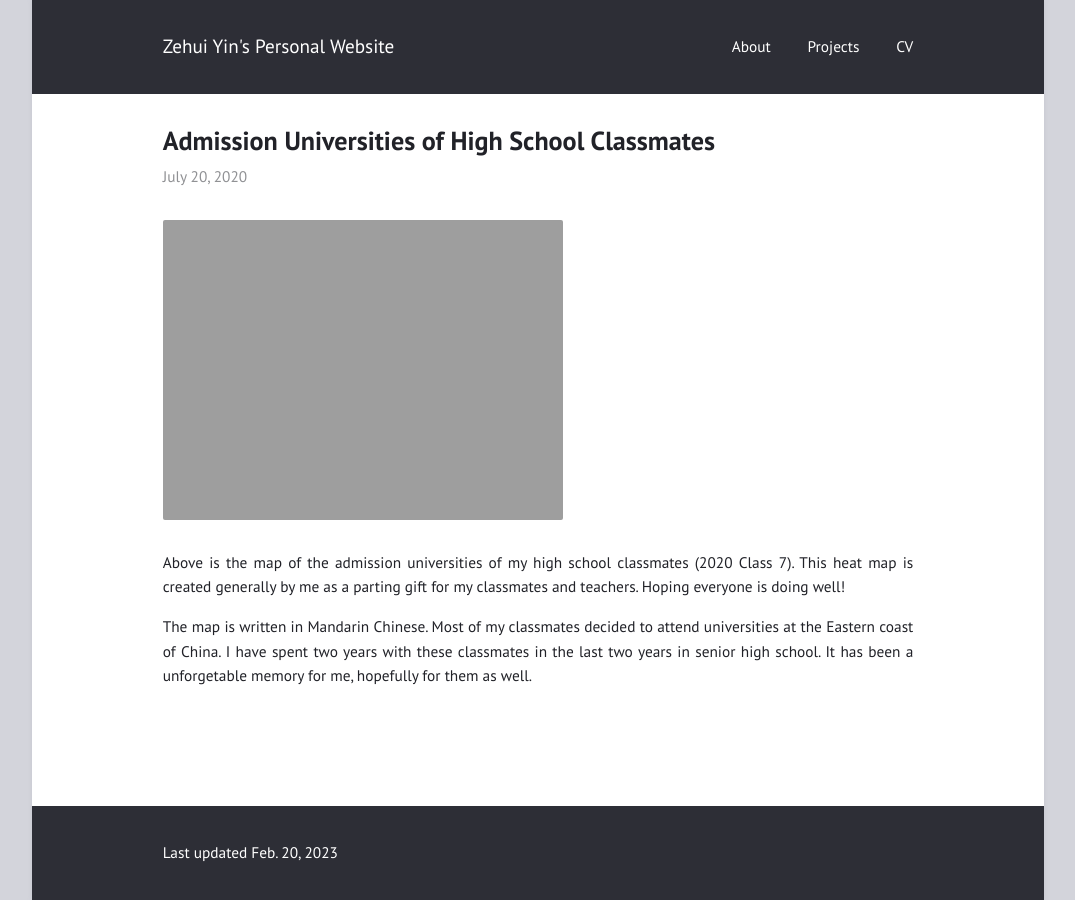
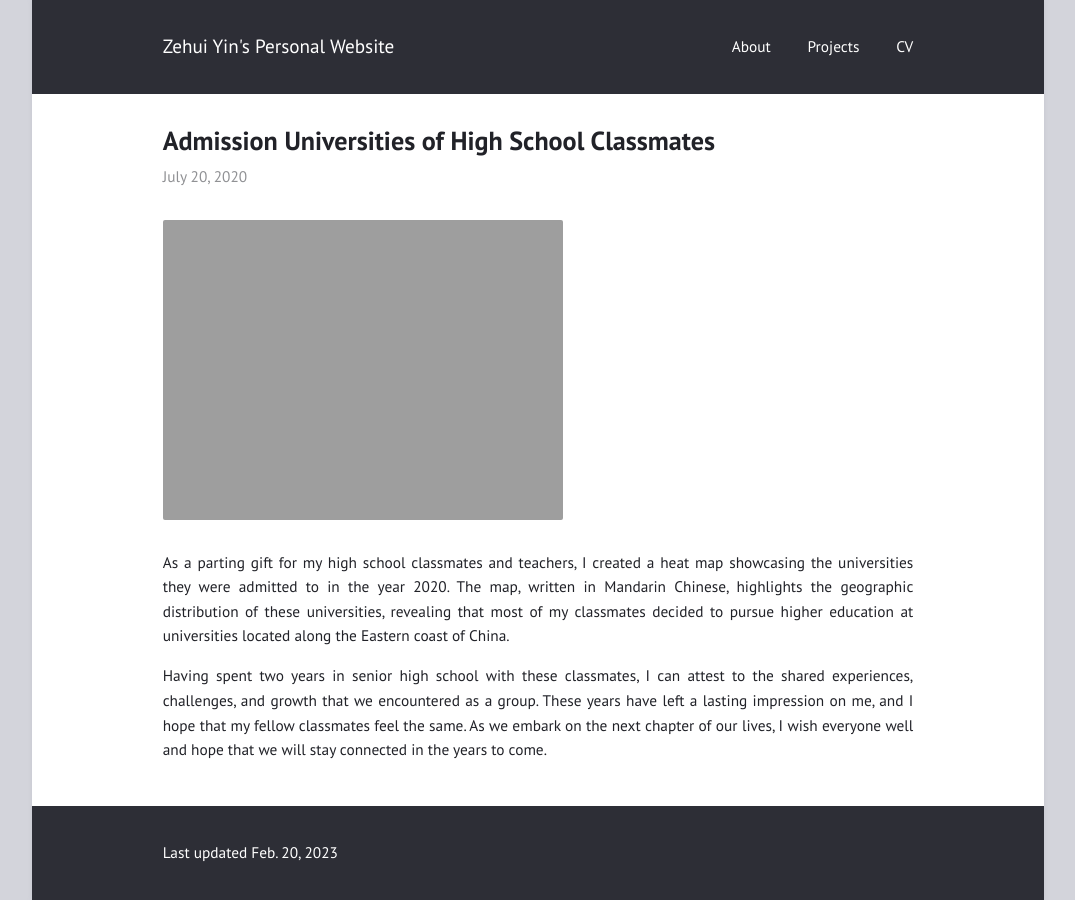
Before and after one commit to zehuiyin/personal_website_jekyll, a Jekyll site: the page built from _posts/2020-07-20-high-school-graduation.md, in a window 1280 px wide. Shown: the whole page, without its empty margins (102-1177 px from the left). Built offline with Jekyll 4.4.1, drawn with Linux system fonts in a browser that asks for light colours.

Commit message:
Update 2020-07-20-high-school-graduation.md

```diff
--- a/_posts/2020-07-20-high-school-graduation.md
+++ b/_posts/2020-07-20-high-school-graduation.md
@@ -6,6 +6,6 @@ layout: post
 
 ![master/images/Highschool.jpg](https://zehuiyin.github.io/images/Highschool.jpg)
 
-Above is the map of the admission universities of my high school classmates (2020 Class 7). This heat map is created generally by me as a parting gift for my classmates and teachers. Hoping everyone is doing well!<!-- readmore -->
+As a parting gift for my high school classmates and teachers, I created a heat map showcasing the universities they were admitted to in the year 2020. The map, written in Mandarin Chinese, highlights the geographic distribution of these universities, revealing that most of my classmates decided to pursue higher education at universities located along the Eastern coast of China.<!-- readmore -->
 
-The map is written in Mandarin Chinese. Most of my classmates decided to attend universities at the Eastern coast of China. I have spent two years with these classmates in the last two years in senior high school. It has been a unforgetable memory for me, hopefully for them as well.
+Having spent two years in senior high school with these classmates, I can attest to the shared experiences, challenges, and growth that we encountered as a group. These years have left a lasting impression on me, and I hope that my fellow classmates feel the same. As we embark on the next chapter of our lives, I wish everyone well and hope that we will stay connected in the years to come.
```
